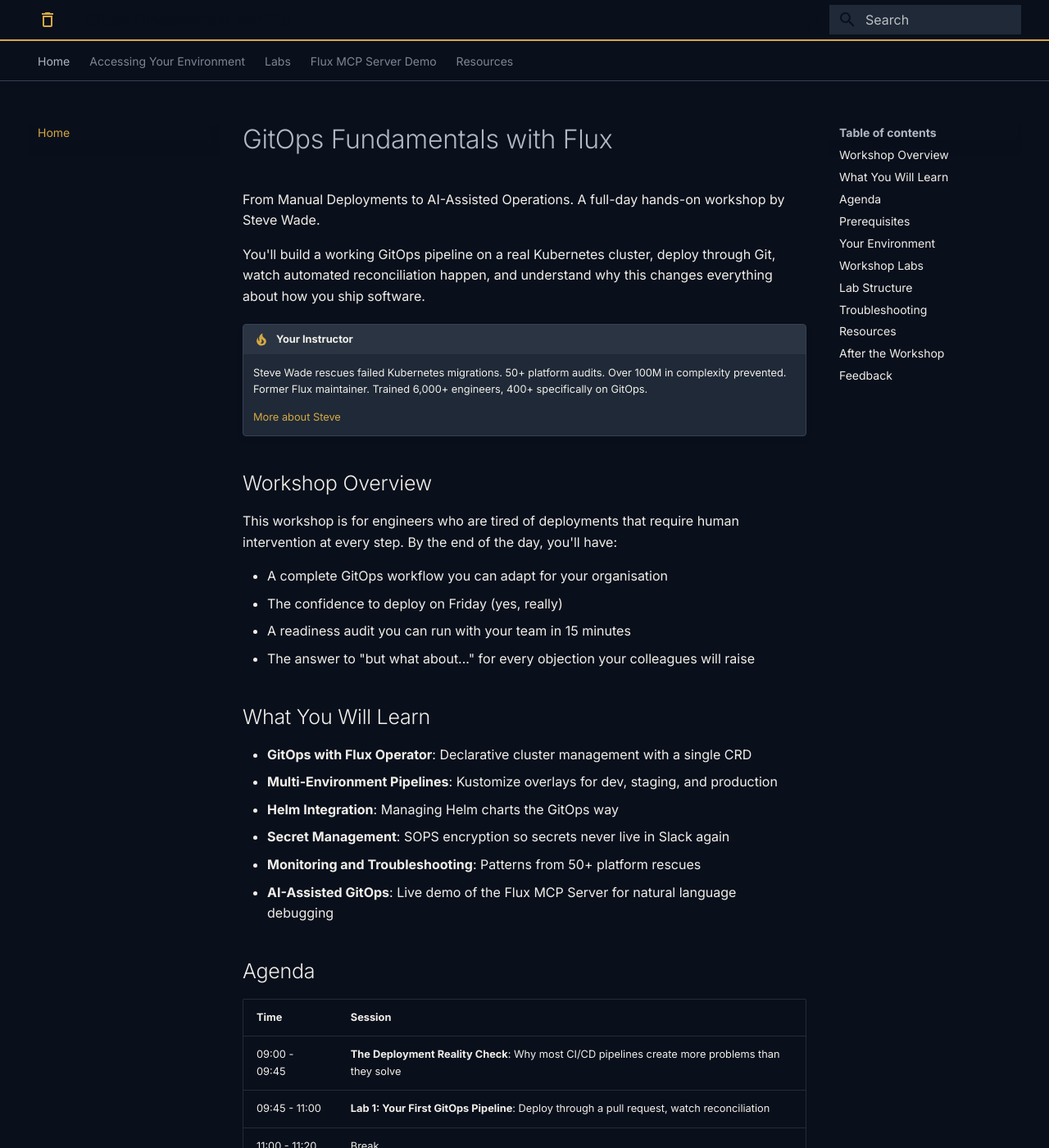
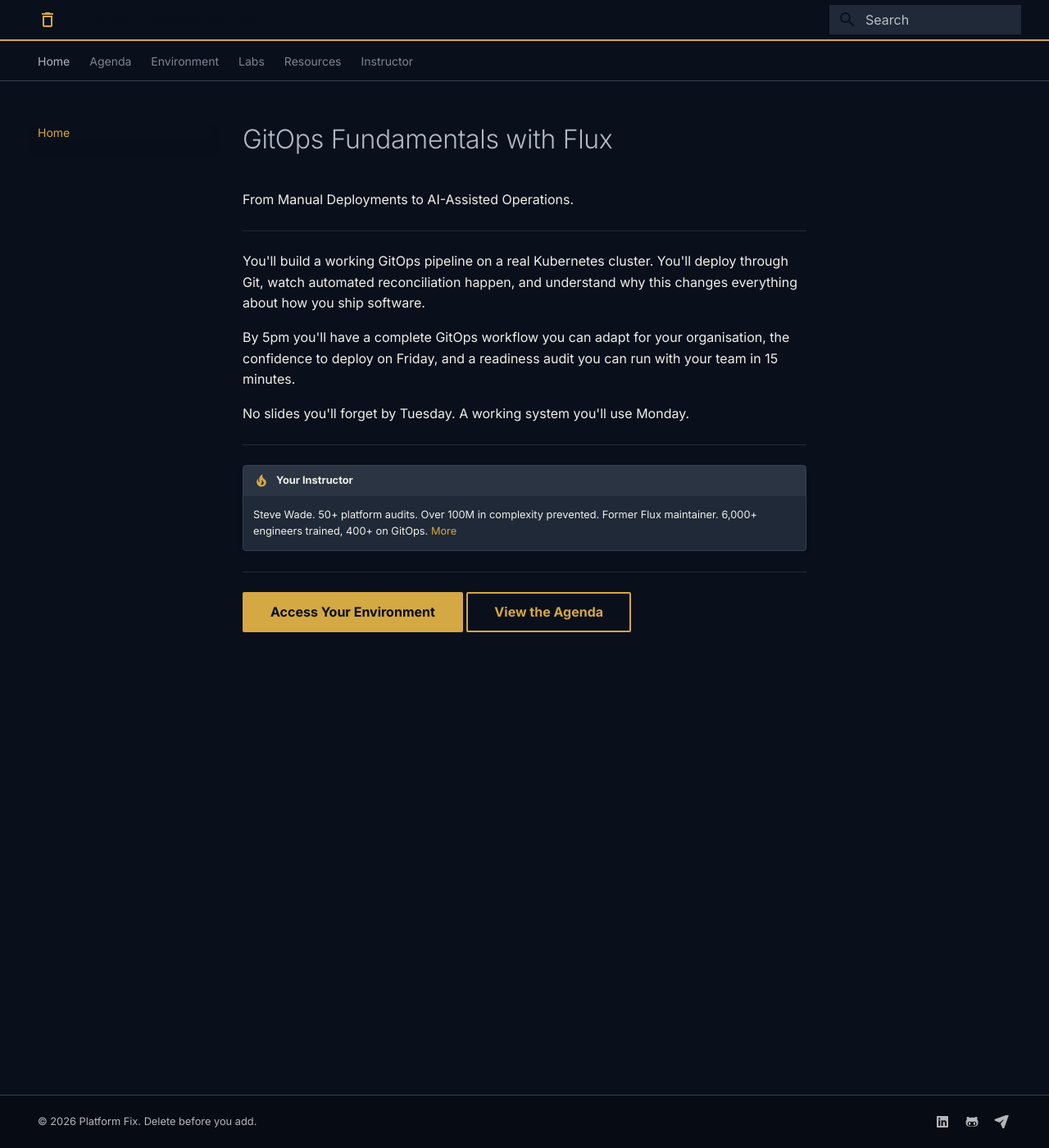
Before and after one commit to stevenwadeconsulting/gitops-fundamentals-lab, an MkDocs documentation site: the page built from docs/index.md, in a window 1280 px wide and 1400 px high. Shown: the whole window at 82% size. Built offline with MkDocs 1.6.1 and Material for MkDocs 9.7.7, drawn with Linux system fonts in a browser that asks for light colours; some of the changed text lies outside the part shown.

Commit message:
Restructure site: clean homepage, split content to dedicated pages
Homepage now has three things: what the workshop is, instructor card,
and two CTAs (access environment, view agenda). Moved agenda, prerequisites,
lab structure, troubleshooting, resources, and after-workshop links to
dedicated pages. Nav tabs: Home, Agenda, Environment, Labs, Resources,
Instructor.

Co-Authored-By: Claude Opus 4.6 (1M context) <noreply@anthropic.com>

````diff
--- a/docs/index.md
+++ b/docs/index.md
@@ -1,126 +1,21 @@
 # GitOps Fundamentals with Flux
 
-From Manual Deployments to AI-Assisted Operations. A full-day hands-on workshop by Steve Wade.
+From Manual Deployments to AI-Assisted Operations.
 
-You'll build a working GitOps pipeline on a real Kubernetes cluster, deploy through Git, watch automated reconciliation happen, and understand why this changes everything about how you ship software.
+---
+
+You'll build a working GitOps pipeline on a real Kubernetes cluster. You'll deploy through Git, watch automated reconciliation happen, and understand why this changes everything about how you ship software.
+
+By 5pm you'll have a complete GitOps workflow you can adapt for your organisation, the confidence to deploy on Friday, and a readiness audit you can run with your team in 15 minutes.
+
+No slides you'll forget by Tuesday. A working system you'll use Monday.
+
+---
 
 !!! tip "Your Instructor"
-    Steve Wade rescues failed Kubernetes migrations. 50+ platform audits. Over 100M in complexity prevented. Former Flux maintainer. Trained 6,000+ engineers, 400+ specifically on GitOps.
+    Steve Wade. 50+ platform audits. Over 100M in complexity prevented. Former Flux maintainer. 6,000+ engineers trained, 400+ on GitOps. [More](about-instructor.md)
 
-    [More about Steve](about-instructor.md)
+---
 
-## Workshop Overview
-
-This workshop is for engineers who are tired of deployments that require human intervention at every step. By the end of the day, you'll have:
-
-- A complete GitOps workflow you can adapt for your organisation
-- The confidence to deploy on Friday (yes, really)
-- A readiness audit you can run with your team in 15 minutes
-- The answer to "but what about..." for every objection your colleagues will raise
-
-## What You Will Learn
-
-- **GitOps with Flux Operator**: Declarative cluster management with a single CRD
-- **Multi-Environment Pipelines**: Kustomize overlays for dev, staging, and production
-- **Helm Integration**: Managing Helm charts the GitOps way
-- **Secret Management**: SOPS encryption so secrets never live in Slack again
-- **Monitoring and Troubleshooting**: Patterns from 50+ platform rescues
-- **AI-Assisted GitOps**: Live demo of the Flux MCP Server for natural language debugging
-
-## Agenda
-
-| Time | Session |
-|------|---------|
-| 09:00 - 09:45 | **The Deployment Reality Check**: Why most CI/CD pipelines create more problems than they solve |
-| 09:45 - 11:00 | **Lab 1: Your First GitOps Pipeline**: Deploy through a pull request, watch reconciliation |
-| 11:00 - 11:20 | Break |
-| 11:20 - 12:40 | **Lab 2: Multi-Environment Mastery**: Kustomize overlays, promotion workflows |
-| 12:40 - 13:20 | Lunch |
-| 13:20 - 14:00 | **Lab 3: Helm Integration**: Helm charts managed by Flux |
-| 14:00 - 14:40 | **Lab 4: Secret Management with SOPS**: Encrypted secrets in Git |
-| 14:40 - 15:00 | Break |
-| 15:00 - 15:25 | **Lab 5: Monitoring and Troubleshooting**: Breaking things on purpose |
-| 15:25 - 15:45 | **Flux MCP Server Demo**: AI-assisted GitOps debugging |
-| 15:45 - 16:15 | **Ask Me Anything**: Your challenges, your migration strategy |
-
-## Prerequisites
-
-- Working knowledge of Kubernetes (Deployments, Services, Namespaces)
-- Familiarity with Git (commits, branches, pull requests)
-- Comfort with YAML
-- If you can run `kubectl get pods` and push to a Git repository, you're ready
-
-## Your Environment
-
-Each participant gets:
-
-- A pre-configured Kubernetes cluster
-- A dedicated bastion node with all tools pre-installed (kubectl, Flux, Helm, SOPS, age)
-- A personal GitHub repository for your GitOps workflow
-
-No local Kubernetes installation. No Docker Desktop. No minikube. You'll be deploying within 45 minutes of sitting down.
-
-[Access your environment](access.md){ .md-button .md-button--primary }
-
-## Workshop Labs
-
-Five hands-on labs, each building on the previous:
-
-1. **[Your First GitOps Pipeline](labs/1-first-pipeline.md)**: Bootstrap Flux, deploy via Git, watch reconciliation
-2. **[Multi-Environment Mastery](labs/2-multi-environment.md)**: Kustomize overlays for dev, staging, and production
-3. **[Helm Integration](labs/3-helm-integration.md)**: HelmRepository and HelmRelease resources
-4. **[Secret Management with SOPS](labs/4-sops-secrets.md)**: Encrypt secrets in Git
-5. **[Monitoring and Troubleshooting](labs/5-monitoring-troubleshooting.md)**: Observability, debugging, and rollbacks
-
-Plus: **[Flux MCP Server Demo](labs/flux-mcp-demo.md)**: AI-assisted GitOps debugging with natural language.
-
-## Lab Structure
-
-Each lab follows a consistent format:
-
-1. **Objective**: What you will learn
-2. **Tasks**: Step-by-step instructions with explanations
-3. **Validation**: How to verify your work
-4. **Clean-up**: Reset your environment for the next lab
-
-!!! warning "Follow the clean-up steps"
-    Please follow the clean-up instructions at the end of each lab. This ensures your cluster is ready for the next exercise.
-
-## Troubleshooting
-
-If you hit an issue during the labs:
-
-```bash
-# What failed?
-flux get all
-
-# What's the error?
-kubectl describe kustomization <name> -n flux-system
-
-# What happened?
-flux events --for kustomization/<name>
-
-# Why?
-kubectl logs -n flux-system deploy/kustomize-controller
-```
-
-If none of that helps, raise your hand.
-
-## Resources
-
-- [Flux Documentation](https://fluxcd.io/flux/){ target="_blank" }
-- [Flux Operator Documentation](https://fluxcd.controlplane.io/){ target="_blank" }
-- [OpenGitOps Principles](https://opengitops.dev/){ target="_blank" }
-- [Kustomize Documentation](https://kustomize.io/){ target="_blank" }
-- [Mozilla SOPS](https://github.com/getsops/sops){ target="_blank" }
-
-## After the Workshop
-
-- [The 10 Landmines Between Your GitOps Workshop and Production](https://guides.platformfix.com/gitops-10-landmines){ target="_blank" }: Free guide with the 25-question readiness audit
-- [Book a Platform Review](https://calendly.com/platformfixer/devops-pro){ target="_blank" }: 30 minutes. You describe your stack. I tell you what I'd delete first.
-- [The Deletion Digest](https://newsletter.platformfix.com){ target="_blank" }: Weekly newsletter. One idea, no fluff.
-
-## Feedback
-
-!!! note "Your feedback matters"
-    At the end of the workshop, please take a few minutes to share your thoughts via the [feedback form](https://forms.gle/HxoVhSZRNk49BweS9){ target="_blank" }.
+[Access Your Environment](access.md){ .md-button .md-button--primary }
+[View the Agenda](agenda.md){ .md-button }
--- a/mkdocs.yml
+++ b/mkdocs.yml
@@ -10,19 +10,17 @@ site_dir: public
 # Page tree
 nav:
   - Home: index.md
-  - Accessing Your Environment: access.md
+  - Agenda: agenda.md
+  - Environment: access.md
   - Labs:
       - 1. Your First GitOps Pipeline: labs/1-first-pipeline.md
       - 2. Multi-Environment Mastery: labs/2-multi-environment.md
       - 3. Helm Integration: labs/3-helm-integration.md
       - 4. Secret Management with SOPS: labs/4-sops-secrets.md
       - 5. Monitoring & Troubleshooting: labs/5-monitoring-troubleshooting.md
-  - Flux MCP Server Demo: labs/flux-mcp-demo.md
-  - Resources:
-      - About Your Instructor: about-instructor.md
-      - Free Guide - 10 GitOps Landmines: https://guides.platformfix.com/gitops-10-landmines
-      - Book a Platform Review: https://calendly.com/platformfixer/devops-pro
-      - Provide Feedback: https://forms.gle/HxoVhSZRNk49BweS9
+      - Flux MCP Server Demo: labs/flux-mcp-demo.md
+  - Resources: resources.md
+  - Instructor: about-instructor.md
 
 # Configuration
 theme:
````
Also changed, not shown: docs/agenda.md (added, +45 -0 lines), docs/resources.md (added, +35 -0 lines).
